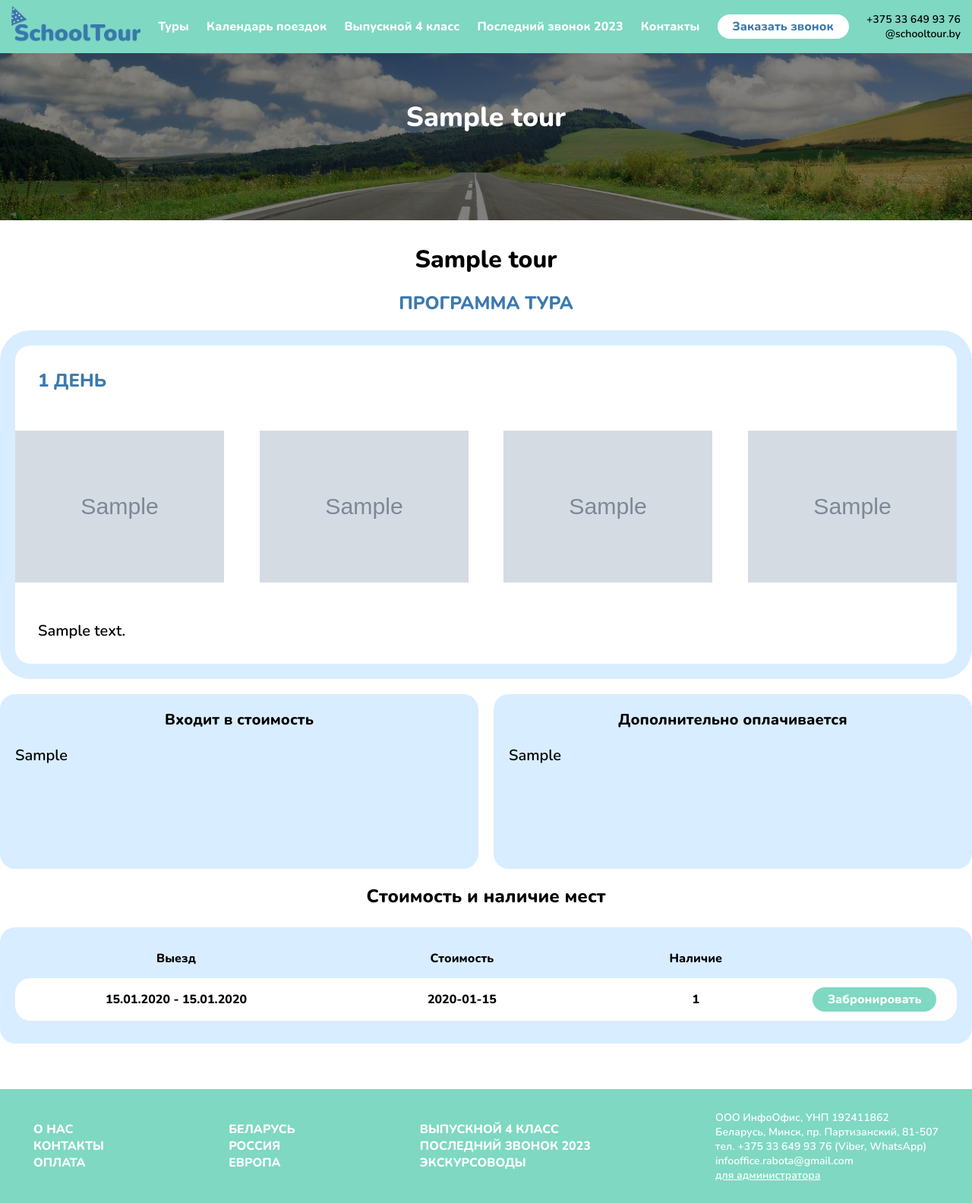
After one commit to IgorSulj/SchoolTour, a Django app: a page that uses tours/templates/tour.html in a window 1280 px wide. The commit adds this page. Shown: the whole page at 76% size. Run offline with Django 4.2, Linux system fonts and the light colour scheme; tables that the repository leaves empty hold one stand-in row (values such as "Sample post"); grey boxes marked "Sample" are stand-in pictures.

Commit message:
Created tour page

```diff
--- a/schooltour/urls.py
+++ b/schooltour/urls.py
@@ -15,8 +15,10 @@ Including another URLconf
 """
 from django.contrib import admin
 from django.urls import path, include
+from django.conf.urls.static import static
+from django.conf import settings
 
 urlpatterns = [
     path('admin/', admin.site.urls),
     path('', include('tours.urls'))
-]
+] + static(settings.MEDIA_URL, document_root=settings.MEDIA_ROOT)
--- a/tours/models.py
+++ b/tours/models.py
@@ -35,16 +35,16 @@ class Tour(models.Model):
 
 
 class TourDay(models.Model):
-    tour = models.ForeignKey(Tour, on_delete=models.CASCADE, related_name='days')
+    tour = models.ForeignKey(Tour, on_delete=models.CASCADE, related_name='days', verbose_name='Тур')
     day_number = models.IntegerField(verbose_name='Номер дня')
     description = models.TextField(verbose_name='Описание')
-    img1 = models.ImageField(verbose_name='Фото 1', blank=True, null=True)
-    img2 = models.ImageField(verbose_name='Фото 2', blank=True, null=True)
-    img3 = models.ImageField(verbose_name='Фото 3', blank=True, null=True)
-    img4 = models.ImageField(verbose_name='Фото 4', blank=True, null=True)
+    img1 = models.ImageField(upload_to='tours/days/%Y/%m/%d', verbose_name='Фото 1', blank=True, null=True)
+    img2 = models.ImageField(upload_to='tours/days/%Y/%m/%d', verbose_name='Фото 2', blank=True, null=True)
+    img3 = models.ImageField(upload_to='tours/days/%Y/%m/%d', verbose_name='Фото 3', blank=True, null=True)
+    img4 = models.ImageField(upload_to='tours/days/%Y/%m/%d', verbose_name='Фото 4', blank=True, null=True)
 
     def all_images(self):
-        return filter((self.img1, self.img2, self.img3, self.img4))
+        return filter(None, (self.img1, self.img2, self.img3, self.img4))
 
     class Meta:
         constraints = [
--- /dev/null
+++ b/tours/static/css/tour.css
@@ -0,0 +1,193 @@
+.price__item div, .price__items__titles p {
+  font-family: Nunito, sans-serif;
+  font-size: 16px;
+  font-weight: 800;
+}
+
+.head {
+  display: flex;
+  flex-direction: column;
+  gap: 50px;
+  width: 100%;
+  min-height: 220px;
+  background: linear-gradient(0deg, rgba(0, 0, 0, 0.5), rgba(0, 0, 0, 0.5)), url("/static/img/Road.jpg");
+  background-size: cover;
+  background-position: center;
+  padding: 60px 0 30px 0;
+  margin-bottom: 30px;
+}
+.head h1 {
+  font-family: Nunito, sans-serif;
+  font-weight: 800;
+  font-size: 36px;
+  color: white;
+  margin: 0;
+  align-self: center;
+}
+
+.subheader {
+  font-family: "Nunito";
+  font-weight: 800;
+  font-size: 32px;
+  text-align: center;
+}
+
+.program {
+  font-family: "Nunito";
+  font-weight: 800;
+  font-size: 24px;
+  color: #3C7AAE;
+  text-align: center;
+  text-transform: uppercase;
+}
+
+.price__item div, .price__items__titles p {
+  font-family: Nunito, sans-serif;
+  font-size: 16px;
+  font-weight: 800;
+}
+
+.days-program {
+  display: flex;
+  flex-direction: column;
+  gap: 40px;
+  padding: 20px;
+  background-color: #D8EDFF;
+  border-radius: 40px;
+}
+
+.day {
+  display: flex;
+  flex-direction: column;
+  gap: 50px;
+  background-color: white;
+  padding: 30px 0;
+  border-radius: 20px;
+}
+.day p {
+  margin: 0 30px;
+}
+.day p:first-child {
+  text-transform: uppercase;
+  color: #3C7AAE;
+  font-family: "Nunito";
+  font-size: 24px;
+  font-weight: 800;
+}
+
+.images {
+  display: flex;
+  gap: 20px;
+  justify-content: space-between;
+  flex-wrap: wrap;
+}
+.images img {
+  min-width: 275px;
+  max-width: 325px;
+  height: 200px;
+  -o-object-fit: cover;
+     object-fit: cover;
+}
+
+.info {
+  display: flex;
+  justify-content: space-between;
+  gap: 20px;
+}
+.info div {
+  height: 230px;
+  max-width: 630px;
+  width: 100%;
+  background: #D8EDFF;
+  border-radius: 20px;
+  padding: 20px;
+}
+.info div h3 {
+  text-align: center;
+  font-family: "Nunito";
+  font-weight: 800;
+  font-size: 20px;
+}
+
+.price h2 {
+  font-family: "Nunito";
+  font-weight: 800;
+  font-size: 24px;
+  text-align: center;
+  margin-bottom: 25px;
+}
+
+.price__items {
+  background-color: #D8EDFF;
+  padding: 30px 20px;
+  display: grid;
+  grid-template-columns: repeat(3, auto) 200px;
+  row-gap: 15px;
+  border-radius: 20px;
+}
+
+.price__items__titles {
+  display: contents;
+}
+.price__items__titles p {
+  margin: 0;
+  text-align: center;
+}
+
+.price__item {
+  display: contents;
+  height: 55px;
+  background-color: white;
+  border-radius: 20px;
+}
+.price__item div {
+  display: flex;
+  justify-content: center;
+  align-items: center;
+  margin: 0;
+}
+.price__item div p {
+  margin: 0;
+  text-align: center;
+}
+.price__item div:nth-child(2) a {
+  color: #3C7AAE;
+  text-decoration: none;
+}
+.price__item .usual-button {
+  background-color: #7FD8C2;
+  color: white;
+}
+
+.price__item > * {
+  background-color: white;
+  padding: 12px 10px;
+}
+
+.price__item > div:first-child {
+  border-radius: 20px 0 0 20px;
+}
+
+.price__item > div:last-child {
+  border-radius: 0 20px 20px 0;
+  justify-content: flex-end;
+}
+.price__item > div:last-child .fill {
+  height: 100%;
+  width: 35px;
+}
+
+.wrapper {
+  display: flex;
+  flex-direction: column;
+  gap: 20px;
+  padding: 0;
+  max-width: 1400px;
+  margin: 0 auto 60px;
+}
+
+.text {
+  font-family: Nunito;
+  font-weight: 400;
+  font-size: 20px;
+}/*# sourceMappingURL=tour.css.map */
--- /dev/null
+++ b/tours/templates/tour.html
@@ -0,0 +1,65 @@
+{% extends 'base.html' %}
+{% load static %}
+{% block title %}{{ tour.name }}{% endblock title %}
+{% block head %}
+<link rel="stylesheet" href="{% static 'css/tour.css' %}">
+{% endblock head %}
+{% block content %}
+<div class="head">
+    <h1>{{ tour.name }}</h1>
+</div>
+<div class="wrapper">
+    <h2 class="subheader">{{ tour.subname }}</h2>
+    <h3 class="program">Программа тура</h3>
+    <div class="days-program">
+        {% for day in tour.days.all %}
+        <div class="day">
+            <p>{{ day.day_number }} день</p>
+            <div class="images">
+                {% for image in day.all_images %}
+                <img src="{{ image.url }}" alt="">
+                {% endfor %}
+            </div>
+            <p class="text">{{ day.description | linebreaksbr }}</p>
+        </div>
+        {% endfor %}
+    </div>
+    <div class="info">
+        <div>
+            <h3>Входит в стоимость</h3>
+            <p class="text">
+                {{ tour.price_includes | linebreaksbr }}
+            </p>
+        </div>
+        <div>
+            <h3>Дополнительно оплачивается</h3>
+            <p class="text">
+                {{ tour.addons | linebreaksbr }}
+            </p>
+        </div>
+    </div>
+    <div class="price">
+        <h2>Стоимость и наличие мест</h2>
+        <div class="price__items">
+            <div class="price__items__titles">
+                <p>Выезд</p>
+                <p>Стоимость</p>
+                <p>Наличие</p>
+                <p></p>
+            </div>
+            {% for date in tour.dates.all %}
+            <div class="price__item">
+                <div><p>{{ date.start_date | date:"d.m.Y" }}{% if date.end_date %} - {{ date.end_date | date:"d.m.Y" }}{% endif %}</p></div>
+                <div><p>{{ date.price }}</p></div>
+                <div><p>{{ date.places }}</p></div>
+                <div>
+                    <a href="#" class="usual-button">Забронировать</a>
+                    <div class="fill"></div>
+                </div>
+            </div>
+            {% endfor %}
+
+        </div>
+    </div>
+</div>
+{% endblock content %}
--- a/tours/urls.py
+++ b/tours/urls.py
@@ -1,9 +1,12 @@
 from django.urls import path
+from django.views.generic import DetailView
+from .models import Tour
 from .views import category_view
 
 app_name = 'tours'
 
 urlpatterns = [
     path('', category_view, name='main_page'),
-    path('categories/<slug:slug>/', category_view, name='category')
+    path('categories/<slug:slug>/', category_view, name='category'),
+    path('tours/<slug:slug>', DetailView.as_view(model=Tour, template_name='tour.html'), name='tour'),
 ]
--- a/tours/views.py
+++ b/tours/views.py
@@ -8,6 +8,7 @@ def category_view(request, slug=None):
     page = request.GET.get("page", 1)
     categories = Category.objects.all()
     tours = Tour.objects.all() if slug is None else Tour.objects.filter(category__slug=slug)
+    tours.order_by('pk')
     paginator = Paginator(tours, 9)
     page = paginator.get_page(page)
     context = {'categories': categories, 'paginator': paginator, 'page': page, 'slug': slug}
```
Also changed, not shown: schooltour/settings.py (+3 -4 lines), tours/templates/category.html (+7 -3 lines), media/tours/days/2022/07/28/grey.jpeg (added), media/tours/days/2022/07/28/grey_EExVrvr.jpeg (added), media/tours/days/2022/07/28/grey_eweHUOk.jpeg (added), media/tours/days/2022/07/28/grey_pqeRIGk.jpeg (added), media/tours/days/2022/07/28/grey_wHIE35A.jpeg (added), 1 other file.
